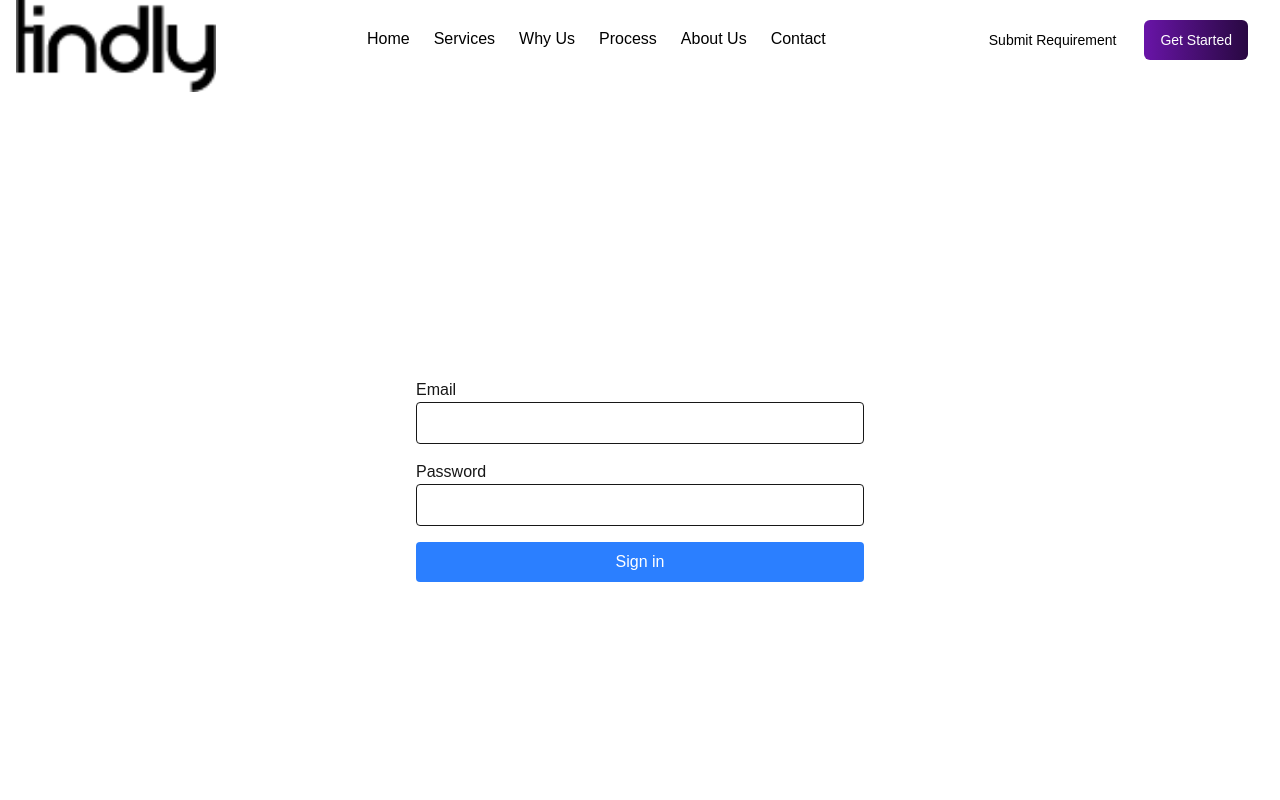
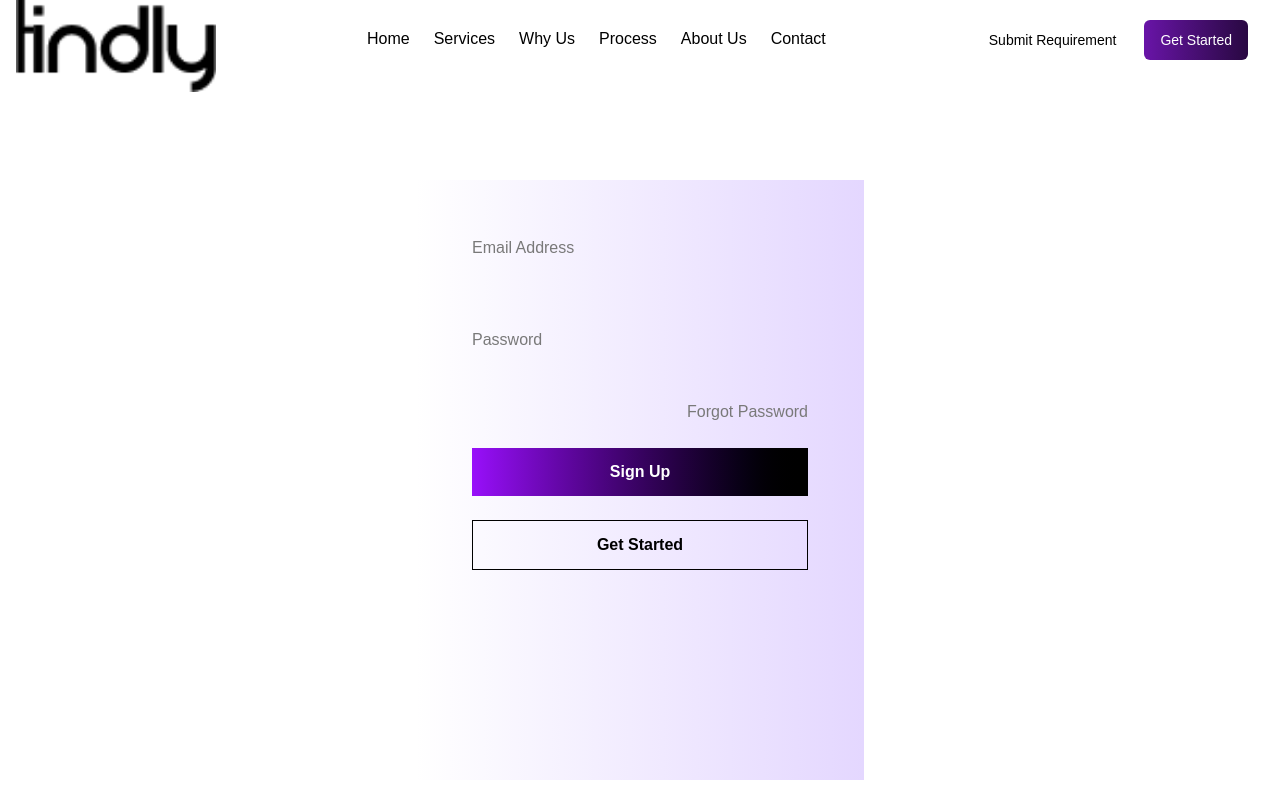
Before and after one commit to NoealRajeev/recruitment-app, a Next.js app: page /auth/login in a window 1280 px wide. Shown: the top 800 px of the page. Built offline with nearby package versions, Linux system fonts and the light colour scheme.

Commit message:
changes to login page

```diff
--- a/app/auth/login/page.tsx
+++ b/app/auth/login/page.tsx
@@ -34,37 +34,65 @@ export default function LoginPage() {
   };
 
   return (
-    <div className="min-h-screen flex items-center justify-center">
-      <form onSubmit={handleSubmit} className="max-w-md w-full space-y-4">
-        {error && <div className="text-red-500">{error}</div>}
+    <div className="min-h-screen flex items-center justify-center bg-white">
+    <div className="bg-gradient-to-r from-[#FFFFFF] to-[#E4D7FF] rounded-[10] w-[582px] h-[600px] p-10 sm:p-14 max-w-md ">
+      <form onSubmit={handleSubmit} className="space-y-6">
+        {/* Error Message */}
+        {error && <div className="text-red-500 text-sm text-center">{error}</div>}
+
+        {/* Email Input */}
         <div>
-          <label htmlFor="email">Email</label>
+          <label htmlFor="email" className="block text-[#797979] mb-1">
+            <p className=" text-[10] font-light">
+            Email Address</p>
+          </label>
           <input
             id="email"
             name="email"
             type="email"
             required
-            className="w-full p-2 border rounded"
+            className="w-full px-4 py-2 border-[0.5] rounded-[5] focus:outline-none "
           />
         </div>
+
+        {/* Password Input */}
         <div>
-          <label htmlFor="password">Password</label>
+          <label htmlFor="password" className="block text-[#797979] mb-1">
+          <p className=" text-[10] font-light">
+            Password</p>
+          </label>
           <input
             id="password"
             name="password"
             type="password"
             required
-            className="w-full p-2 border rounded"
+            className="w-full px-4 py-2 border-[0.5] rounded-[5] focus:outline-none"
           />
+          <div className="text-right mt-1 text-[#797979] cursor-pointer hover:underline">
+          <p className=" text-[10] font-light">
+            Forgot Password</p>
+          </div>
         </div>
+
+        {/* Sign In Button */}
         <button
           type="submit"
           disabled={loading}
-          className="w-full bg-blue-500 text-white p-2 rounded disabled:opacity-50"
+          className="w-full py-3 rounded-[40] bg-gradient-to-r from-purple-600 to-black text-white font-semibold hover:opacity-90 transition disabled:opacity-50"
         >
-          {loading ? "Signing in..." : "Sign in"}
+          {loading ? "Signing in..." : "Sign Up"}
+        </button>
+
+        {/* Secondary Action */}
+        <button
+          type="button"
+          className="w-full py-3 rounded-[40] border border-black text-black font-semibold hover:bg-black hover:text-white transition"
+          onClick={() => router.push("/auth/signup")}
+        >
+          Get Started
         </button>
       </form>
     </div>
+  </div>
   );
 }
```
